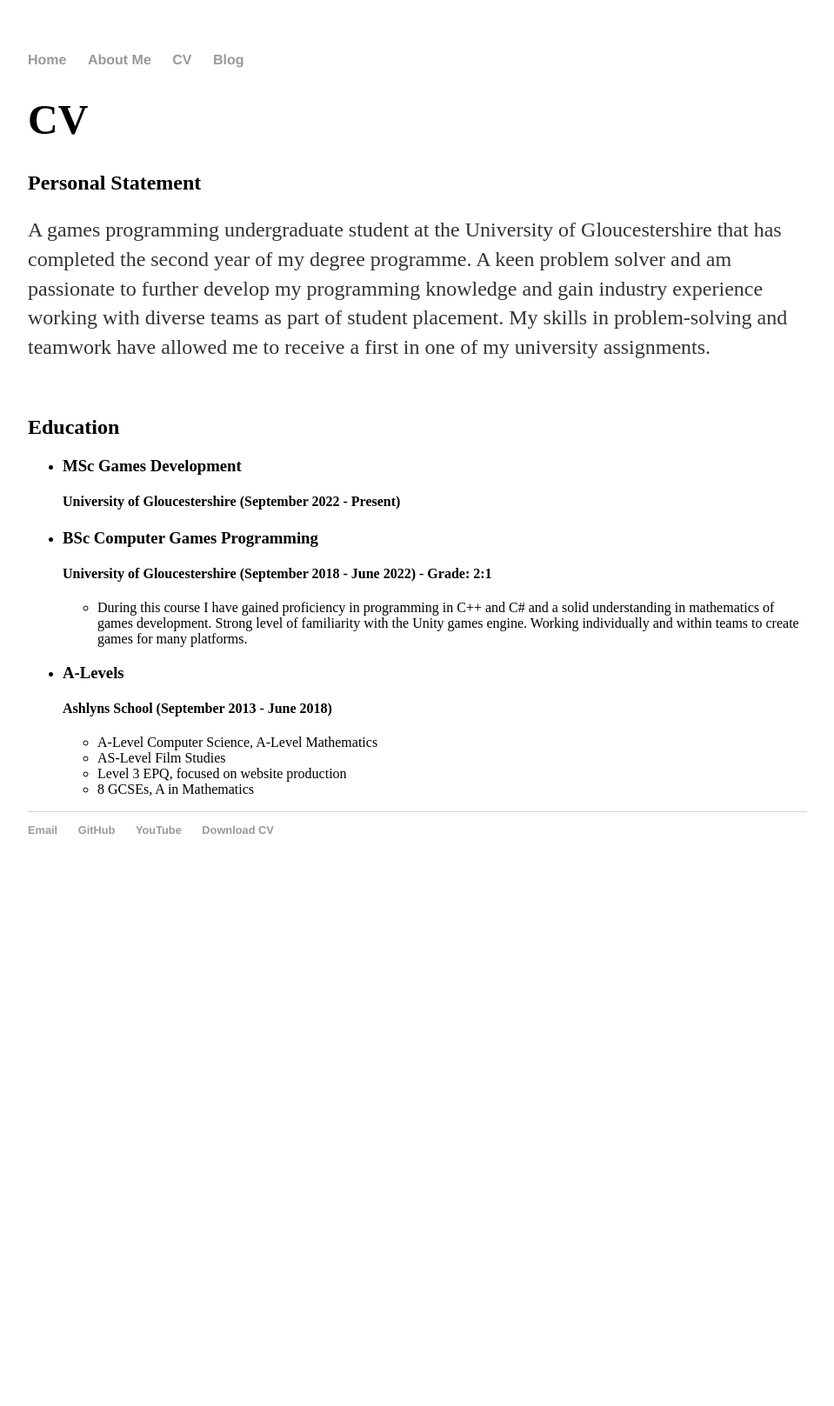
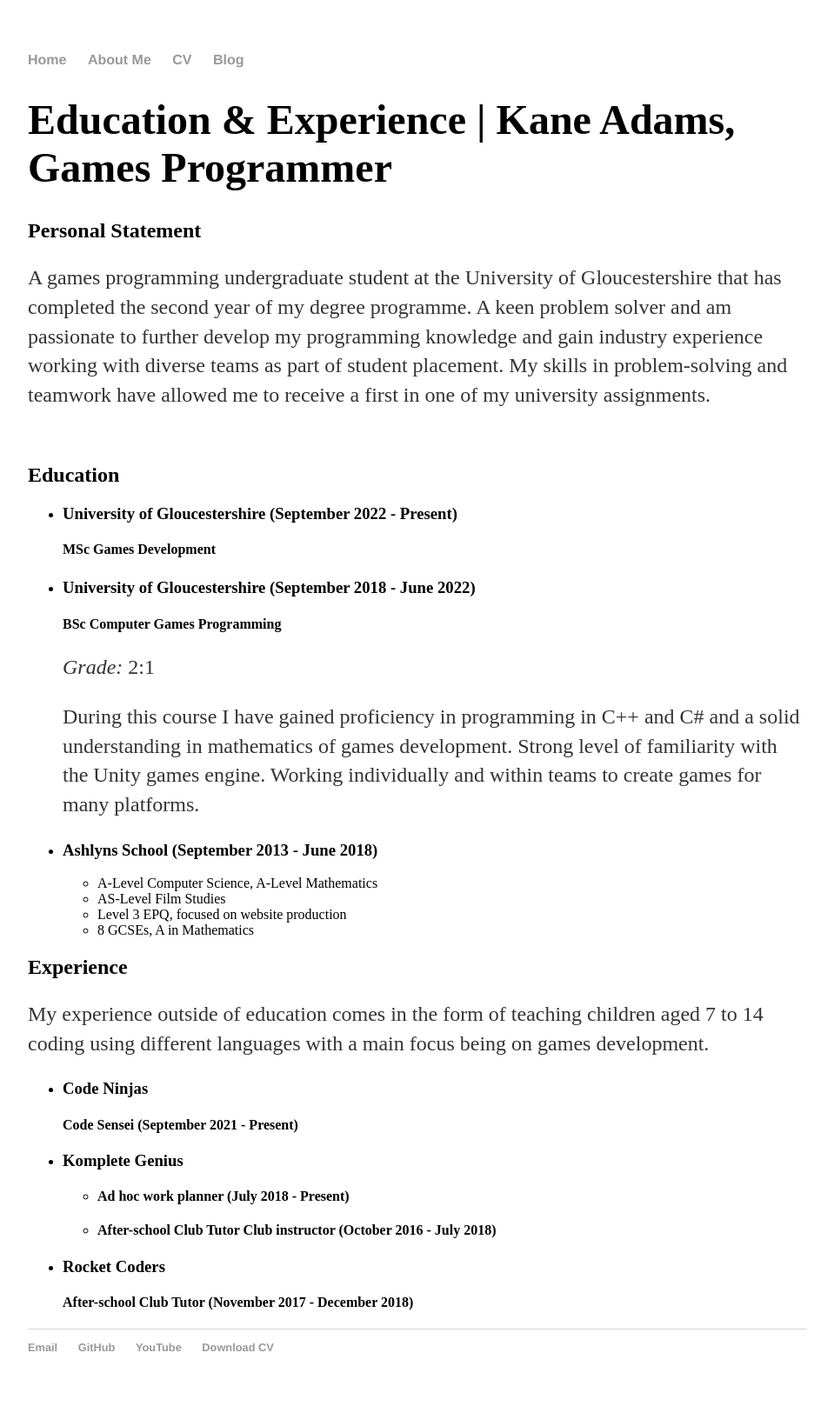
Before and after one commit to KaneAdams-Dev/KaneAdams-Dev.github.io, a Jekyll site: the page built from cv/index.html, in a window 1280 px wide. Shown: the whole page at 87% size, without its empty margins (160-1119 px from the left). Built offline with Jekyll 4.4.1, drawn with Linux system fonts in a browser that asks for light colours; Markdown is read by kramdown in place of the engine named in the settings; before the commit the page ends 1022 px from its top, so only the background shows below that.

Commit message:
Adding Experience

```diff
--- a/about/index.html
+++ b/about/index.html
@@ -1,6 +1,6 @@
 ---
 layout: default
-title: About Me
+title: About Me | Kane Adams, Games Progammer
 ---
 <h1>{{ page.title }}</h1>
 <p>
--- a/blog/index.html
+++ b/blog/index.html
@@ -1,6 +1,6 @@
 ---
 layout: default
-title: Kane's Blog
+title: Kane's Blog | Kane Adams, Games Programmer
 ---
 <h1>{{ page.title }}</h1>
 <ul class="posts">
--- a/cv/index.html
+++ b/cv/index.html
@@ -1,6 +1,6 @@
 ---
 layout: default
-title: CV
+title: Education & Experience | Kane Adams, Games Programmer
 ---
 <h1>{{ page.title }}</h1>
 
@@ -20,23 +20,24 @@ title: CV
     <h2>Education</h2>
     <ul>
         <li>
-            <h3>MSc Games Development</h3>
-            <h4>University of Gloucestershire (September 2022 - Present)</h4>
+            <h3>University of Gloucestershire (September 2022 - Present)</h3>
+            <h4>MSc Games Development</h4>
+            <p>
+
+            </p>
         </li>
         <li>
-            <h3>BSc Computer Games Programming</h3>
-            <h4>University of Gloucestershire (September 2018 - June 2022) - Grade: 2:1</h4>
-            <ul>
-                <li>
+            <h3>University of Gloucestershire (September 2018 - June 2022)</h3>
+            <h4>BSc Computer Games Programming</h4>
+            <p><em>Grade:</em> 2:1</p>
+                <p>
                         During this course I have gained proficiency in programming in C++ and C# and a solid understanding in mathematics of games development.
                         Strong level of familiarity with the Unity games engine.
                         Working individually and within teams to create games for many platforms.
-                </li>
-            </ul>
+                </p>
         </li>
         <li>
-            <h3>A-Levels</h3>
-            <h4>Ashlyns School (September 2013 - June 2018)</h4>
+            <h3>Ashlyns School (September 2013 - June 2018)</h3>
             <ul>
                 <li>A-Level Computer Science, A-Level Mathematics</li>
                 <li>AS-Level Film Studies</li>
@@ -46,3 +47,35 @@ title: CV
         </li>
     </ul>
 </div>
+
+<div>
+    <h2>Experience</h2>
+    <p>
+        My experience outside of education comes in the form of teaching children aged 7 to 14 coding using different languages with a main focus being on games development.
+    </p>
+
+    <ul>
+        <li>
+            <h3>Code Ninjas</h3>
+            <h4>Code Sensei (September 2021 - Present)</h4>
+        </li>
+
+        <li>
+            <h3>Komplete Genius</h3>
+
+            <ul>
+                <li>
+                    <h4>Ad hoc work planner (July 2018 - Present)</h4>
+                </li>
+                <li>
+                    <h4>After-school Club Tutor Club instructor (October 2016 - July 2018)</h4>
+                </li>
+            </ul>
+        </li>
+
+        <li>
+            <h3>Rocket Coders</h3>
+            <h4>After-school Club Tutor (November 2017 - December 2018)</h4>
+        </li>
+    </ul>
+</div>
```
